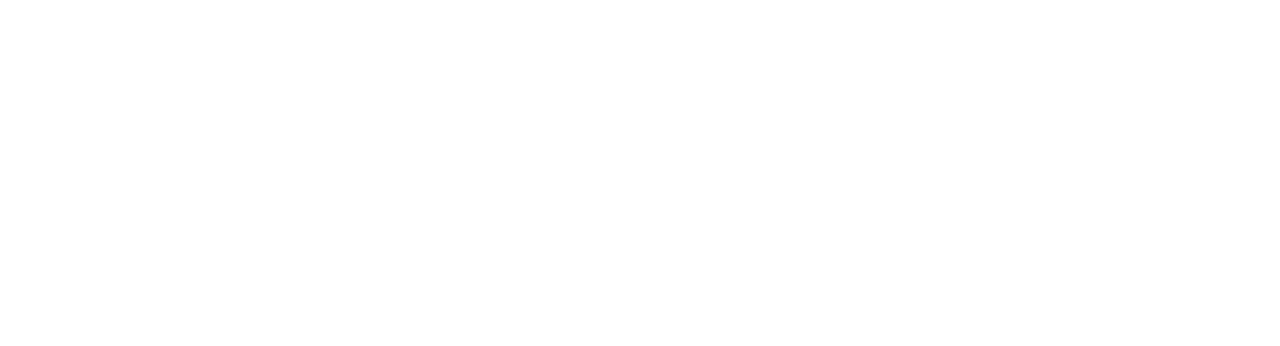
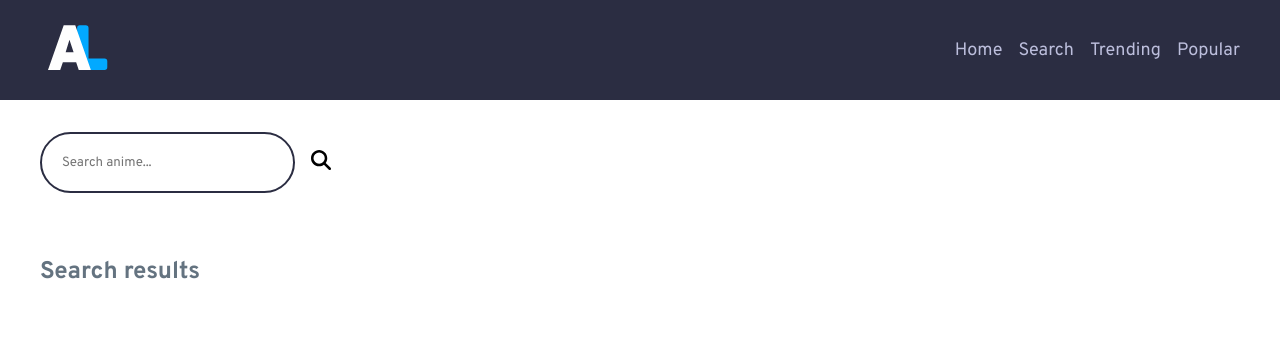
Before and after one commit to tedricc/anime-search-project, a plain HTML site: page res.html in a window 1280 px wide. Drawn offline with Linux system fonts and the light colour scheme.

Commit message:
added search functionality

```diff
--- a/app.js
+++ b/app.js
@@ -1,4 +1,15 @@
-function search(event) {
+function handleResponse(response) {
+  return response.json().then(function (json) {
+    return response.ok ? json : Promise.reject(json);
+  });
+}
+
+function handleError(error) {
+  alert("Error, check console");
+  console.error(error);
+}
+
+async function search(event) {
   event.preventDefault();
   const form = event.target; // Get the form element from the event object
   const formData = new FormData(form); // Get the form data as a FormData object
@@ -6,14 +17,10 @@ function search(event) {
   // Access the input value using the input field name
   const searchTerm = formData.get("search__term");
 
-  // Now you can do something with the search term, like performing a search or processing it further
-  console.log("Search Term:", searchTerm);
-  return searchTerm;
-}
+  localStorage.setItem("searchTerm", searchTerm);
 
   // Here we define our query as a multi-line string
-// Storing it in a separate .graphql/.gql file is also possible
-let query = `
+  const query = `
   query ($search: String) { # Define which variables will be used in the query (id)
     Media (search: $search, type: ANIME) { # Insert our variables into the query arguments (id) (type: ANIME is hard-coded in the query)
       title {
@@ -27,13 +34,22 @@ query ($search: String) { # Define which variables will be used in the query (id
   `;
 
   // Define our query variables and values that will be used in the query request
-let variables = {
-  search: "JJK",
+  // const variables = {
+  //   search: "one piece",
+  // };
+
+  const variables = {
+    search: `${localStorage.getItem("searchTerm")}`,
   };
 
+  // const variables = {
+  //   search: `${searchTerm}`,
+  // };
+
   // Define the config we'll need for our Api request
-let url = "https://graphql.anilist.co",
-  options = {
+  const url = "https://graphql.anilist.co";
+
+  const options = {
     method: "POST",
     headers: {
       "Content-Type": "application/json",
@@ -46,19 +62,39 @@ let url = "https://graphql.anilist.co",
   };
 
   // Make the HTTP Api request
-fetch(url, options).then(handleResponse).then(handleData).catch(handleError);
+  let data = await fetch(url, options).then(handleResponse).catch(handleError);
 
-function handleResponse(response) {
-  return response.json().then(function (json) {
-    return response.ok ? json : Promise.reject(json);
-  });
+  let title = data.data.Media.title.english;
+  let img = data.data.Media.coverImage.extraLarge;
+
+  console.log(title, img);
+  console.log(variables);
+
+  let resultsList = document.querySelector(".results__list");
+
+  resultsList.innerHTML = animeHTML(title, img);
 }
 
-function handleData(data) {
-  console.log(data);
+function showSearchRes(event) {
+  event.preventDefault();
+  const form = event.target; // Get the form element from the event object
+  const formData = new FormData(form); // Get the form data as a FormData object
+
+  // Access the input value using the input field name
+  const searchTerm = formData.get("search__term");
+
+  localStorage.setItem("searchTerm", searchTerm);
+
+  window.location.href = `${window.location.origin}/res.html`;
 }
 
-function handleError(error) {
-  alert("Error, check console");
-  console.error(error);
+function animeHTML(anime, img) {
+  return `
+  <div class="anime">
+    <figure class="anime__img--wrapper">
+      <img src="${img}" class="anime__img" alt="" />
+    </figure>
+    <h3 class="anime__name">${anime}</h3>
+  </div>
+`;
 }
--- a/index.html
+++ b/index.html
@@ -3,7 +3,7 @@
   <head>
     <meta charset="UTF-8" />
     <meta name="viewport" content="width=device-width, initial-scale=1.0" />
-    <title>Document</title>
+    <title>Anime Search</title>
     <link rel="stylesheet" href="./style.css" />
     <script
       src="https://kit.fontawesome.com/c8e4d183c2.js"
@@ -14,9 +14,11 @@
     <section id="landing">
       <nav>
         <div class="nav__container">
-          <figure class="nav__logo--wrapper">
-            <img src="./assets/icon.svg" class="nav__logo" alt="" />
-          </figure>
+          <a href="#">
+            <figure class="nav__logo--wrapper">
+              <img src="./assets/icon.svg" class="nav__logo" alt="" />
+            </figure>
+          </a>
           <div class="nav__link--list">
             <div class="nav__link">
               <a href="#" class="nav__link--anchor link__hover">Home</a>
@@ -51,12 +53,13 @@
     <section id="search">
       <div class="container">
         <div class="row">
-          <form class="search__form" onsubmit="search(event)">
+          <form class="search__form" onsubmit="showSearchRes(event)">
             <input
               type="text"
               class="search__box"
               placeholder="Search anime..."
               name="search__term"
+              required
             />
             <button class="search__button">
               <svg
@@ -107,6 +110,6 @@
         </div>
       </div>
     </section>
-    <script src="./app.js"></script>
   </body>
+  <script src="./app.js"></script>
 </html>
--- a/res.html
+++ b/res.html
@@ -0,0 +1,96 @@
+<!DOCTYPE html>
+<html lang="en">
+  <head>
+    <meta charset="UTF-8" />
+    <meta name="viewport" content="width=device-width, initial-scale=1.0" />
+    <title>Anime Search</title>
+    <link rel="stylesheet" href="./style.css" />
+  </head>
+  <body>
+    <section id="landing">
+      <nav>
+        <div class="nav__container">
+          <a href="./index.html">
+            <figure class="nav__logo--wrapper">
+              <img src="./assets/icon.svg" class="nav__logo" alt="" />
+            </figure>
+          </a>
+          <div class="nav__link--list">
+            <div class="nav__link">
+              <a href="./index.html" class="nav__link--anchor link__hover"
+                >Home</a
+              >
+            </div>
+            <div class="nav__link">
+              <a
+                href="./index.html#search"
+                class="nav__link--anchor link__hover"
+                >Search</a
+              >
+            </div>
+            <div class="nav__link">
+              <a
+                href="./index.html#trending"
+                class="nav__link--anchor link__hover"
+                >Trending</a
+              >
+            </div>
+            <div class="nav__link">
+              <a
+                href="./index.html#popular"
+                class="nav__link--anchor link__hover"
+                >Popular</a
+              >
+            </div>
+          </div>
+        </div>
+      </nav>
+    </section>
+
+    <section id="search">
+      <div class="container">
+        <div class="row">
+          <form class="search__form" onsubmit="search(event)">
+            <input
+              type="text"
+              class="search__box"
+              placeholder="Search anime..."
+              name="search__term"
+              required
+            />
+            <button class="search__button">
+              <svg
+                xmlns="http://www.w3.org/2000/svg"
+                height="1em"
+                viewBox="0 0 512 512"
+                class="search__button--icon"
+              >
+                <!--! Font Awesome Free 6.4.0 by @fontawesome - https://fontawesome.com License - https://fontawesome.com/license (Commercial License) Copyright 2023 Fonticons, Inc. -->
+                <path
+                  d="M416 208c0 45.9-14.9 88.3-40 122.7L502.6 457.4c12.5 12.5 12.5 32.8 0 45.3s-32.8 12.5-45.3 0L330.7 376c-34.4 25.2-76.8 40-122.7 40C93.1 416 0 322.9 0 208S93.1 0 208 0S416 93.1 416 208zM208 352a144 144 0 1 0 0-288 144 144 0 1 0 0 288z"
+                />
+              </svg>
+            </button>
+          </form>
+        </div>
+      </div>
+    </section>
+
+    <section id="results">
+      <div class="container">
+        <div class="row">
+          <h2 class="subtitle">Search results</h2>
+          <div class="anime__list results__list">
+            <!-- <div class="anime">
+              <figure class="anime__img--wrapper">
+                <img src="./assets/placeholder.jpg" class="anime__img" alt="" />
+              </figure>
+              <h3 class="anime__name">Placeholder</h3>
+            </div> -->
+          </div>
+        </div>
+      </div>
+    </section>
+  </body>
+  <script src="./app.js"></script>
+</html>
--- a/style.css
+++ b/style.css
@@ -60,7 +60,7 @@ button {
 }
 
 .container {
-  padding: 24px 32px;
+  padding: 32px 32px;
 }
 
 .row {
```
Lines whose indentation alone changed are shown as unchanged.
